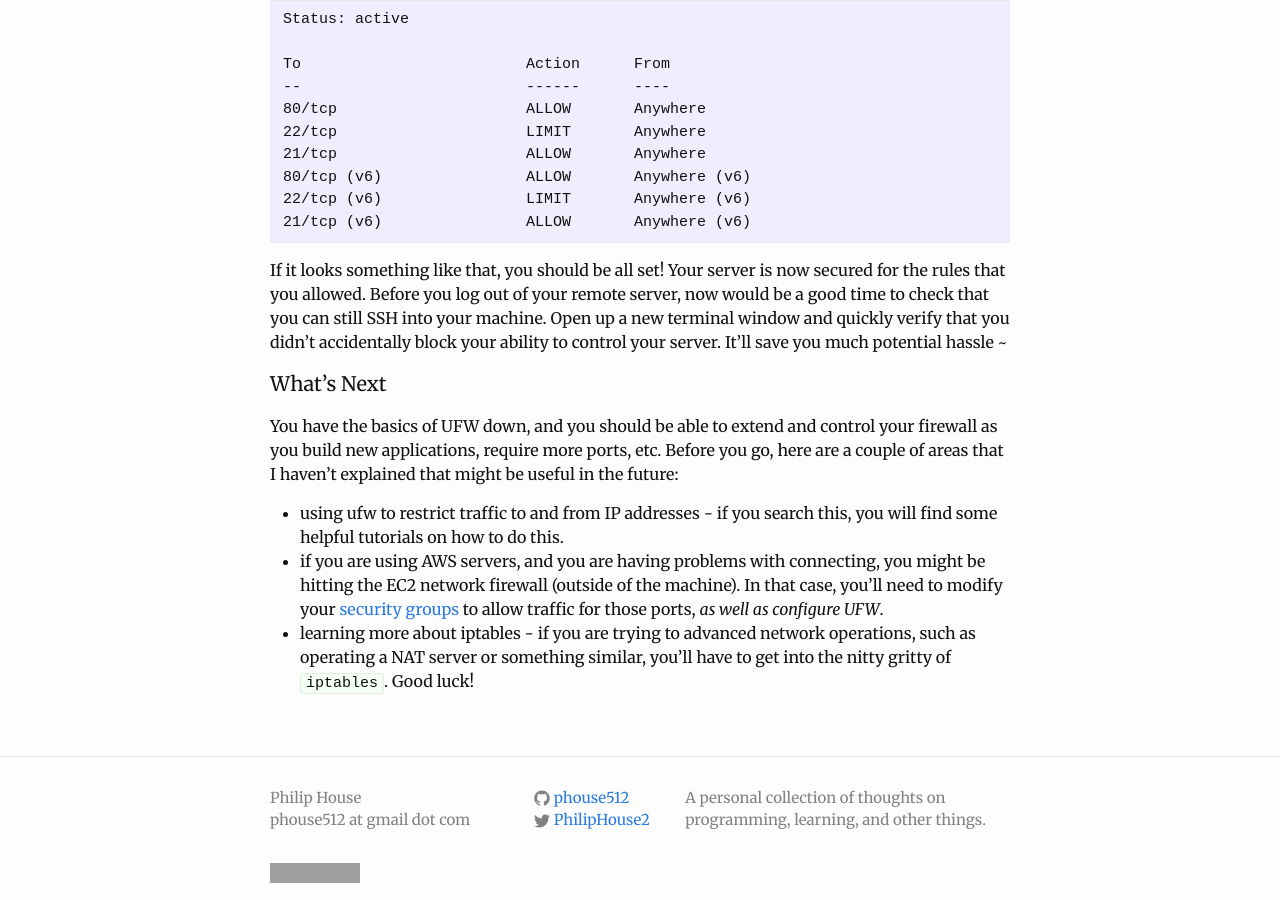
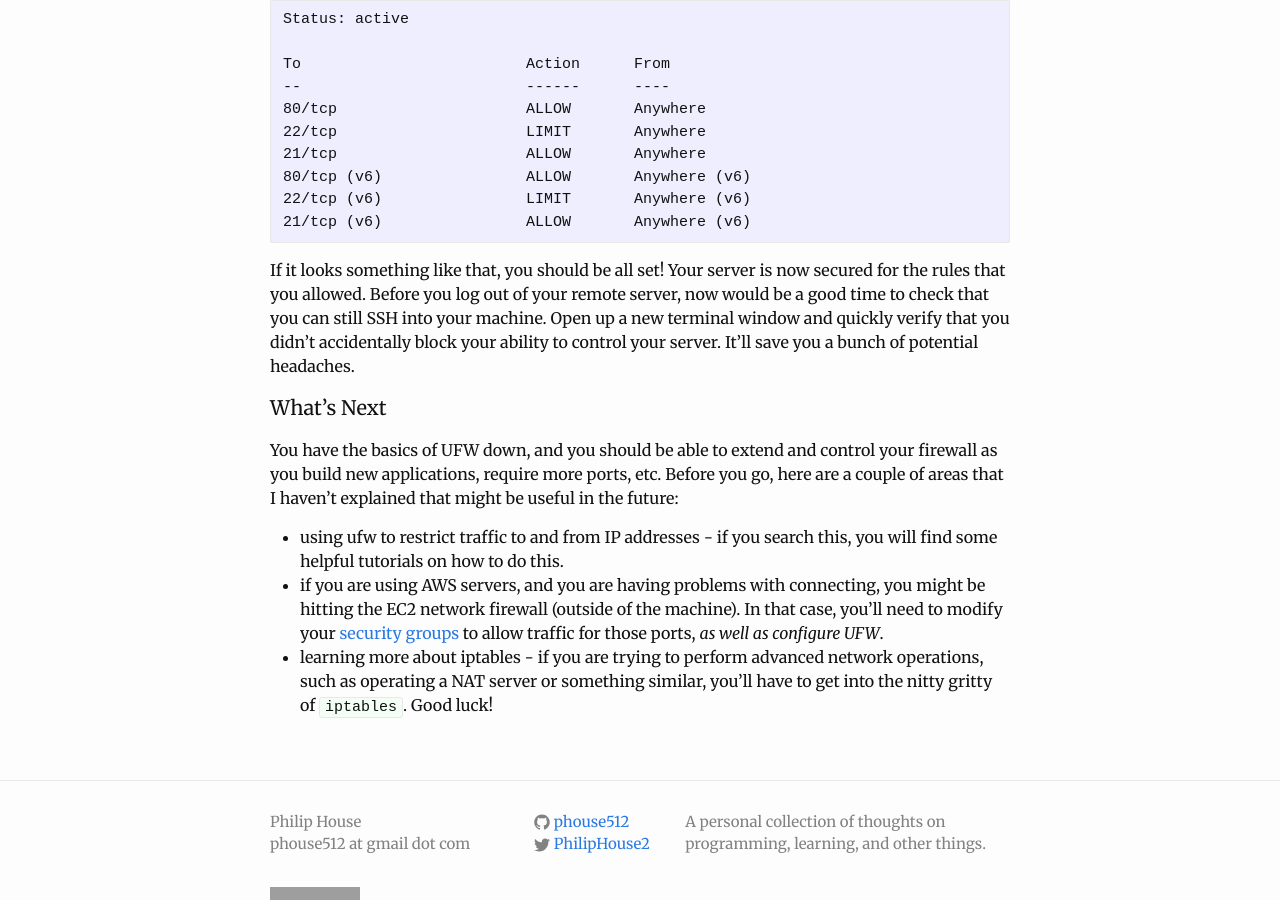
Before and after one commit to phouse512/blog, a Jekyll site: the page built from _posts/2016-11-10-configuring-ufw-ubuntu-14.markdown, in a window 1280 px wide and 900 px high, scrolled down 2663 px. Built offline with Jekyll 4.4.1, drawn with Linux system fonts in a browser that asks for light colours; a script that is not in the unit is left out; comment, search, counter and statistics services are not loaded; some of the changed text lies outside the part shown; grey boxes are pictures that could not be loaded.

Commit message:
pelling mistakes

```diff
--- a/_posts/2016-11-10-configuring-ufw-ubuntu-14.markdown
+++ b/_posts/2016-11-10-configuring-ufw-ubuntu-14.markdown
@@ -21,7 +21,6 @@ blocking packets (`iptables` still is), it simplifies the commands needed to
 manipulate `iptables` for you. The following diagram explains how the utilities
 work together to help filter out unnecessary traffic.
 
-
 ![ufw diagram]({{ site.url }}/assets/ufw.png)
 
 #### Configuration
@@ -112,8 +111,8 @@ If it looks something like that, you should be all set! Your server is now
 secured for the rules that you allowed. Before you log out of your remote
 server, now would be a good time to check that you can still SSH into your
 machine. Open up a new terminal window and quickly verify that you didn't
-accidentally block your ability to control your server. It'll save you much
-potential hassle ~
+accidentally block your ability to control your server. It'll save you a bunch
+of potential headaches.
 
 #### What's Next
 
@@ -128,7 +127,7 @@ useful in the future:
   you might be hitting the EC2 network firewall (outside of the machine). In
   that case, you'll need to modify your [security groups][sgs] to allow traffic
   for those ports, _as well as configure UFW_.
-- learning more about iptables - if you are trying to advanced network
+- learning more about iptables - if you are trying to perform advanced network
   operations, such as operating a NAT server or something similar, you'll have
   to get into the nitty gritty of `iptables`. Good luck!
 
```
Also changed, not shown: other parts of _posts/2016-11-10-configuring-ufw-ubuntu-14.markdown (+1 -1 lines).
